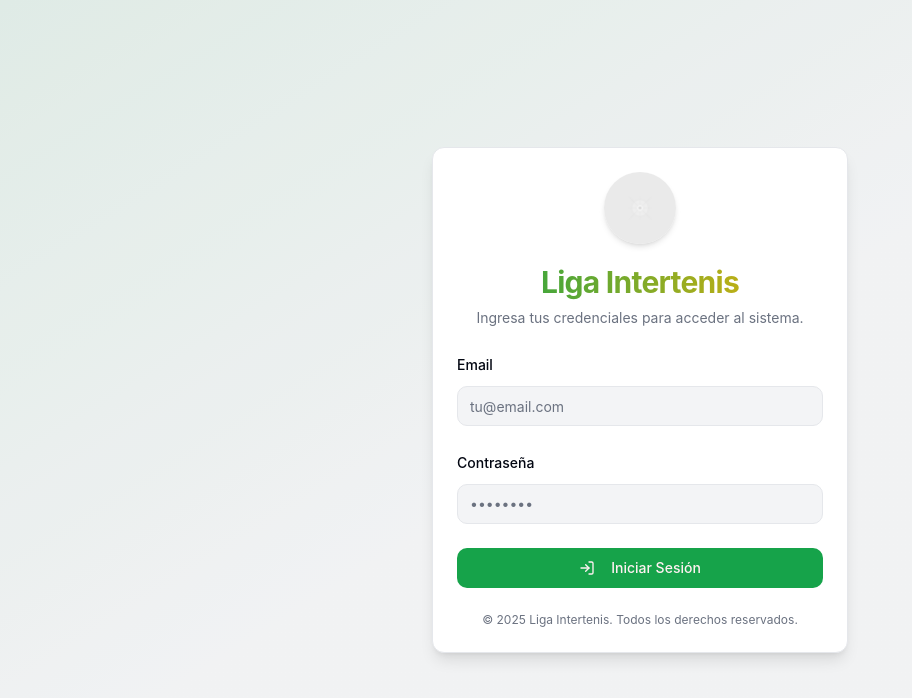
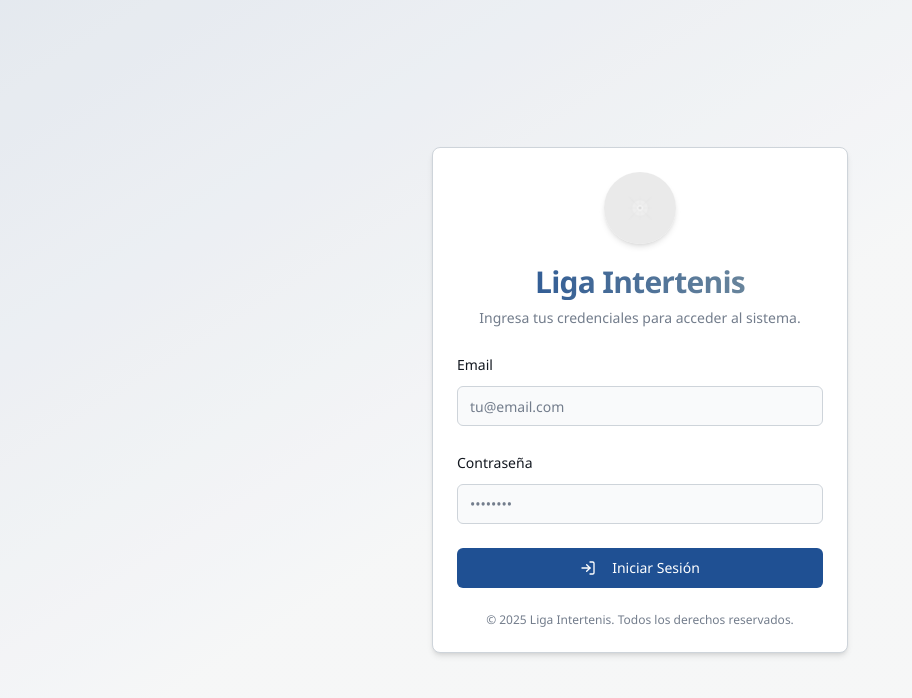
Before and after one commit to lucagazze/intertenis2, a Next.js app: page /login in a window 1280 px wide. Shown: the top 698 px of the page, without its empty margins (0-912 px from the left). Built offline with nearby package versions, Linux system fonts and the light colour scheme; no server answers.

Commit message:
style: adopt professional palette

```diff
--- a/app/globals.css
+++ b/app/globals.css
@@ -3,63 +3,63 @@
 @tailwind utilities;
 
 :root {
-  /* Paleta Profesional y Moderna */
-  --background: 220 14.3% 95.9%; /* Blanco Hueso */
-  --foreground: 224 71.4% 4.1%; /* Negro Suave */
+  /* Paleta corporativa sobria */
+  --background: 210 20% 98%;
+  --foreground: 215 25% 10%;
 
   --card: 0 0% 100%;
-  --card-foreground: 224 71.4% 4.1%;
+  --card-foreground: 215 25% 10%;
 
   --popover: 0 0% 100%;
-  --popover-foreground: 224 71.4% 4.1%;
+  --popover-foreground: 215 25% 10%;
 
-  --primary: 142.1 76.2% 36.3%; /* Verde Tenis Principal */
-  --primary-foreground: 355.7 100% 97.3%;
+  --primary: 215 65% 35%;
+  --primary-foreground: 0 0% 100%;
 
-  --secondary: 220 14.3% 95.9%; /* Gris Claro */
-  --secondary-foreground: 220.9 39.3% 11%;
+  --secondary: 210 20% 95%;
+  --secondary-foreground: 215 25% 10%;
 
-  --muted: 220 14.3% 95.9%;
-  --muted-foreground: 220 8.9% 46.1%;
+  --muted: 210 15% 93%;
+  --muted-foreground: 215 10% 50%;
 
-  --accent: 45 93.4% 47.5%; /* Amarillo Tenis (para acentos) */
-  --accent-foreground: 224 71.4% 4.1%;
+  --accent: 200 15% 55%;
+  --accent-foreground: 210 20% 98%;
 
-  --destructive: 0 84.2% 60.2%;
-  --destructive-foreground: 355.7 100% 97.3%;
+  --destructive: 0 63% 49%;
+  --destructive-foreground: 0 0% 100%;
 
-  --border: 220 13% 91%;
-  --input: 220 13% 91%;
-  --ring: 142.1 76.2% 36.3%;
+  --border: 210 14% 83%;
+  --input: 210 14% 83%;
+  --ring: 215 65% 35%;
 
-  --radius: 0.75rem; /* Bordes más redondeados */
+  --radius: 0.5rem;
 
   /* Variables personalizadas para la temática de tenis */
-  --tennis-court-lines: #ffffff;
-  --tennis-net: #333333;
-  --tennis-ball: #dfff00; /* Amarillo Neón para la pelota */
+  --tennis-court-lines: #f5f5f5;
+  --tennis-net: #555555;
+  --tennis-ball: #b5c900;
 }
 
 .dark {
-  --background: 224 71.4% 4.1%;
+  --background: 215 25% 12%;
   --foreground: 210 20% 98%;
-  --card: 224 71.4% 4.1%;
+  --card: 215 20% 17%;
   --card-foreground: 210 20% 98%;
-  --popover: 224 71.4% 4.1%;
+  --popover: 215 20% 17%;
   --popover-foreground: 210 20% 98%;
-  --primary: 142.1 76.2% 36.3%;
-  --primary-foreground: 355.7 100% 97.3%;
-  --secondary: 215 27.9% 16.9%;
+  --primary: 215 65% 45%;
+  --primary-foreground: 210 20% 98%;
+  --secondary: 215 15% 25%;
   --secondary-foreground: 210 20% 98%;
-  --muted: 215 27.9% 16.9%;
-  --muted-foreground: 217.9 10.6% 64.9%;
-  --accent: 45 93.4% 47.5%;
-  --accent-foreground: 224 71.4% 4.1%;
-  --destructive: 0 62.8% 30.6%;
+  --muted: 215 15% 25%;
+  --muted-foreground: 215 10% 70%;
+  --accent: 200 20% 50%;
+  --accent-foreground: 210 20% 98%;
+  --destructive: 0 50% 40%;
   --destructive-foreground: 210 20% 98%;
-  --border: 215 27.9% 16.9%;
-  --input: 215 27.9% 16.9%;
-  --ring: 142.1 76.2% 36.3%;
+  --border: 215 20% 25%;
+  --input: 215 20% 25%;
+  --ring: 215 65% 45%;
 }
 
 @layer base {
@@ -69,7 +69,7 @@
   body {
     @apply bg-background text-foreground;
     font-feature-settings: "rlig" 1, "calt" 1;
-    font-family: "Inter", sans-serif; /* Fuente más moderna */
+    font-family: "Segoe UI", "Helvetica Neue", sans-serif; /* Fuente sobria */
   }
   h1,
   h2,
@@ -97,7 +97,7 @@
 
 /* Estilos específicos para mejorar la UI */
 .professional-card {
-  @apply bg-card text-card-foreground rounded-xl border shadow-lg transition-all duration-300 hover:shadow-xl;
+  @apply bg-card text-card-foreground rounded-lg border shadow-md transition-all duration-300 hover:shadow-lg;
 }
 
 .professional-input {
--- a/styles/globals.css
+++ b/styles/globals.css
@@ -3,7 +3,7 @@
 @tailwind utilities;
 
 body {
-  font-family: Arial, Helvetica, sans-serif;
+  font-family: "Segoe UI", "Helvetica Neue", sans-serif;
 }
 
 @layer utilities {
@@ -14,73 +14,73 @@ body {
 
 @layer base {
   :root {
-    --background: 0 0% 100%;
-    --foreground: 0 0% 3.9%;
+    --background: 210 20% 98%;
+    --foreground: 215 25% 10%;
     --card: 0 0% 100%;
-    --card-foreground: 0 0% 3.9%;
+    --card-foreground: 215 25% 10%;
     --popover: 0 0% 100%;
-    --popover-foreground: 0 0% 3.9%;
-    --primary: 0 0% 9%;
-    --primary-foreground: 0 0% 98%;
-    --secondary: 0 0% 96.1%;
-    --secondary-foreground: 0 0% 9%;
-    --muted: 0 0% 96.1%;
-    --muted-foreground: 0 0% 45.1%;
-    --accent: 0 0% 96.1%;
-    --accent-foreground: 0 0% 9%;
-    --destructive: 0 84.2% 60.2%;
-    --destructive-foreground: 0 0% 98%;
-    --border: 0 0% 89.8%;
-    --input: 0 0% 89.8%;
-    --ring: 0 0% 3.9%;
-    --chart-1: 12 76% 61%;
-    --chart-2: 173 58% 39%;
-    --chart-3: 197 37% 24%;
-    --chart-4: 43 74% 66%;
-    --chart-5: 27 87% 67%;
+    --popover-foreground: 215 25% 10%;
+    --primary: 215 65% 35%;
+    --primary-foreground: 0 0% 100%;
+    --secondary: 210 20% 95%;
+    --secondary-foreground: 215 25% 10%;
+    --muted: 210 15% 93%;
+    --muted-foreground: 215 10% 50%;
+    --accent: 200 15% 55%;
+    --accent-foreground: 210 20% 98%;
+    --destructive: 0 63% 49%;
+    --destructive-foreground: 0 0% 100%;
+    --border: 210 14% 83%;
+    --input: 210 14% 83%;
+    --ring: 215 65% 35%;
+    --chart-1: 215 40% 60%;
+    --chart-2: 210 30% 50%;
+    --chart-3: 210 15% 40%;
+    --chart-4: 30 30% 50%;
+    --chart-5: 0 30% 50%;
     --radius: 0.5rem;
-    --sidebar-background: 0 0% 98%;
-    --sidebar-foreground: 240 5.3% 26.1%;
-    --sidebar-primary: 240 5.9% 10%;
-    --sidebar-primary-foreground: 0 0% 98%;
-    --sidebar-accent: 240 4.8% 95.9%;
-    --sidebar-accent-foreground: 240 5.9% 10%;
-    --sidebar-border: 220 13% 91%;
-    --sidebar-ring: 217.2 91.2% 59.8%;
+    --sidebar-background: 210 20% 98%;
+    --sidebar-foreground: 215 25% 10%;
+    --sidebar-primary: 215 65% 35%;
+    --sidebar-primary-foreground: 0 0% 100%;
+    --sidebar-accent: 210 20% 95%;
+    --sidebar-accent-foreground: 215 25% 10%;
+    --sidebar-border: 210 14% 83%;
+    --sidebar-ring: 215 65% 35%;
   }
   .dark {
-    --background: 0 0% 3.9%;
-    --foreground: 0 0% 98%;
-    --card: 0 0% 3.9%;
-    --card-foreground: 0 0% 98%;
-    --popover: 0 0% 3.9%;
-    --popover-foreground: 0 0% 98%;
-    --primary: 0 0% 98%;
-    --primary-foreground: 0 0% 9%;
-    --secondary: 0 0% 14.9%;
-    --secondary-foreground: 0 0% 98%;
-    --muted: 0 0% 14.9%;
-    --muted-foreground: 0 0% 63.9%;
-    --accent: 0 0% 14.9%;
-    --accent-foreground: 0 0% 98%;
-    --destructive: 0 62.8% 30.6%;
-    --destructive-foreground: 0 0% 98%;
-    --border: 0 0% 14.9%;
-    --input: 0 0% 14.9%;
-    --ring: 0 0% 83.1%;
-    --chart-1: 220 70% 50%;
-    --chart-2: 160 60% 45%;
-    --chart-3: 30 80% 55%;
-    --chart-4: 280 65% 60%;
-    --chart-5: 340 75% 55%;
-    --sidebar-background: 240 5.9% 10%;
-    --sidebar-foreground: 240 4.8% 95.9%;
-    --sidebar-primary: 224.3 76.3% 48%;
-    --sidebar-primary-foreground: 0 0% 100%;
-    --sidebar-accent: 240 3.7% 15.9%;
-    --sidebar-accent-foreground: 240 4.8% 95.9%;
-    --sidebar-border: 240 3.7% 15.9%;
-    --sidebar-ring: 217.2 91.2% 59.8%;
+    --background: 215 25% 12%;
+    --foreground: 210 20% 98%;
+    --card: 215 20% 17%;
+    --card-foreground: 210 20% 98%;
+    --popover: 215 20% 17%;
+    --popover-foreground: 210 20% 98%;
+    --primary: 215 65% 45%;
+    --primary-foreground: 210 20% 98%;
+    --secondary: 215 15% 25%;
+    --secondary-foreground: 210 20% 98%;
+    --muted: 215 15% 25%;
+    --muted-foreground: 215 10% 70%;
+    --accent: 200 20% 50%;
+    --accent-foreground: 210 20% 98%;
+    --destructive: 0 50% 40%;
+    --destructive-foreground: 210 20% 98%;
+    --border: 215 20% 25%;
+    --input: 215 20% 25%;
+    --ring: 215 65% 45%;
+    --chart-1: 215 40% 60%;
+    --chart-2: 210 30% 50%;
+    --chart-3: 210 15% 40%;
+    --chart-4: 30 30% 50%;
+    --chart-5: 0 30% 50%;
+    --sidebar-background: 215 20% 15%;
+    --sidebar-foreground: 210 20% 98%;
+    --sidebar-primary: 215 65% 45%;
+    --sidebar-primary-foreground: 210 20% 98%;
+    --sidebar-accent: 215 15% 25%;
+    --sidebar-accent-foreground: 210 20% 98%;
+    --sidebar-border: 215 20% 25%;
+    --sidebar-ring: 215 65% 45%;
   }
 }
 
```
